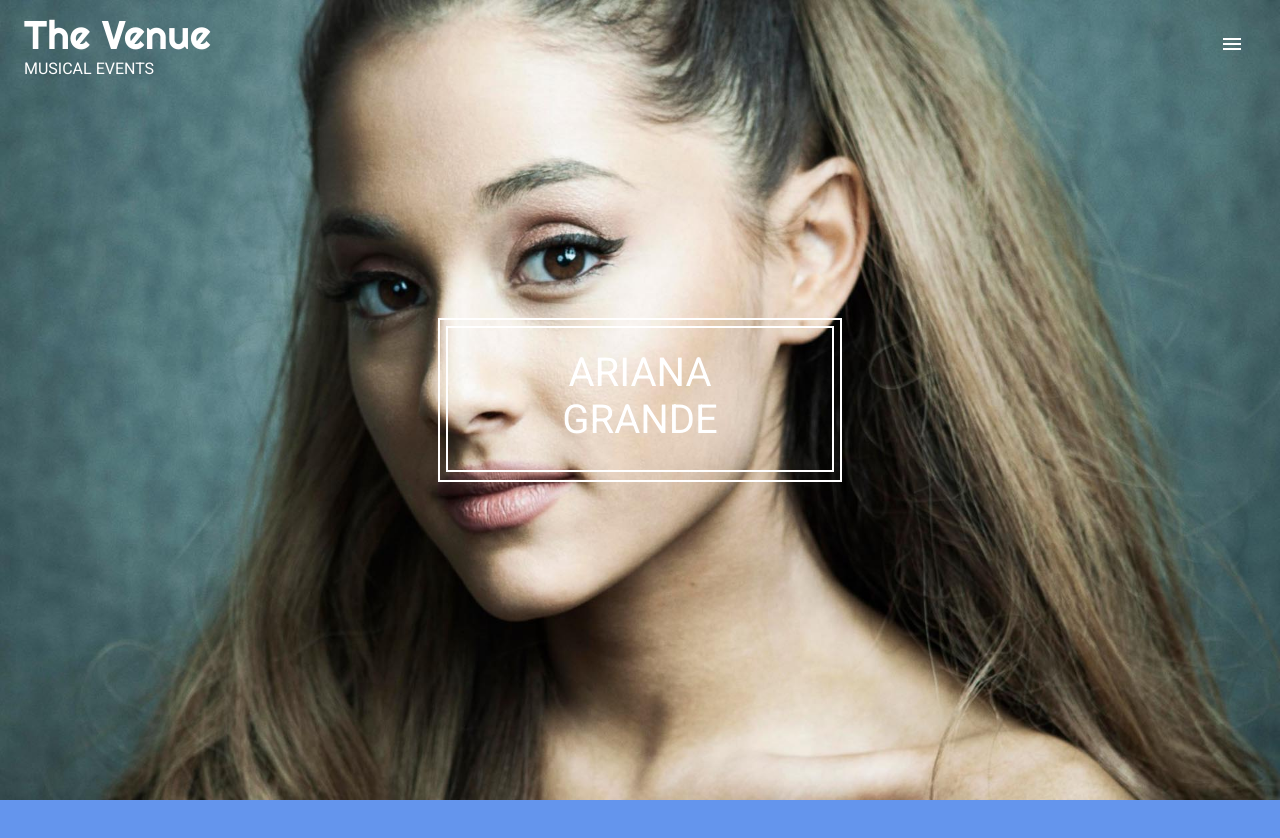
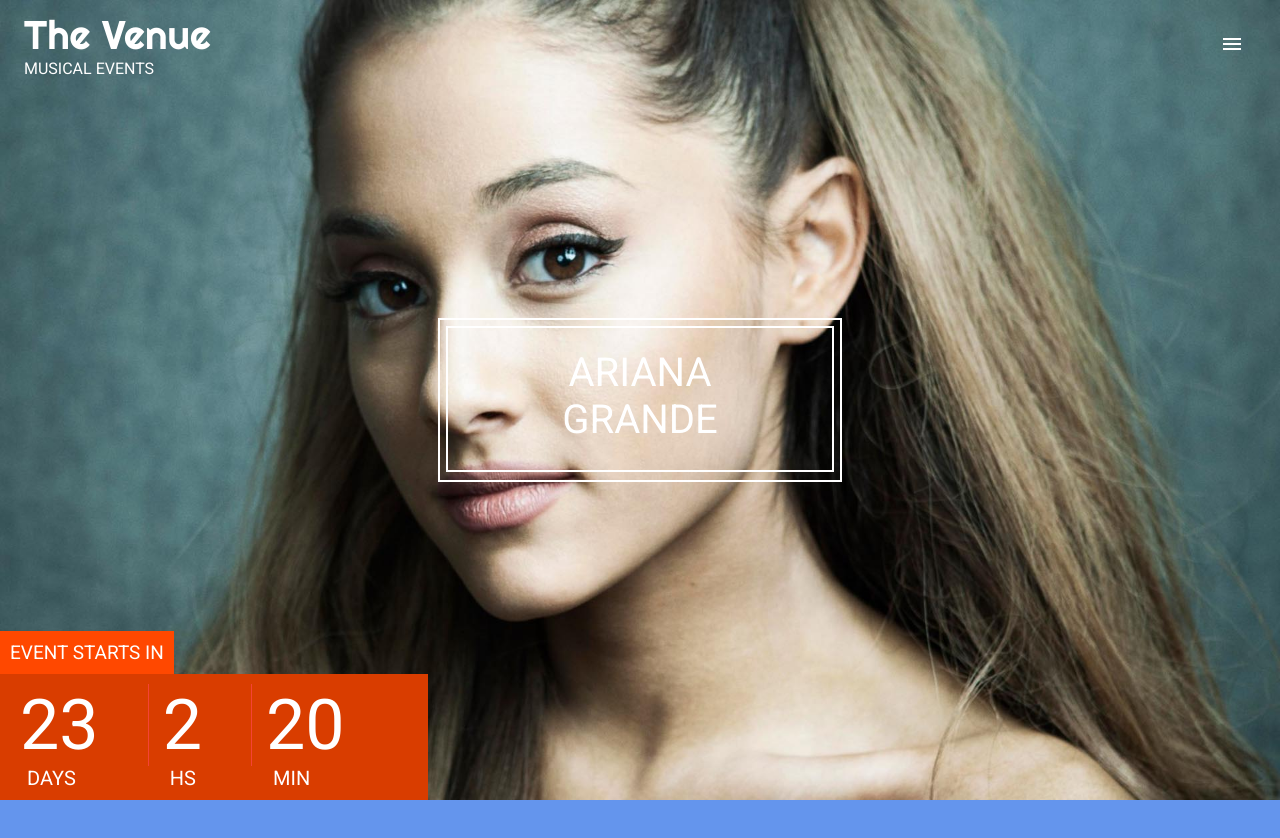
Before and after one commit to DundarKoray/React__Project__The-Venue, a React (Create React App) app: page / in a window 1280 px wide. Shown: the top 838 px of the page. Built offline with nearby package versions, Linux system fonts and the light colour scheme.

Commit message:
imported react reveal for animation

```diff
--- a/src/components/featured/CountDown.js
+++ b/src/components/featured/CountDown.js
@@ -1,11 +1,49 @@
 import React, { Component } from 'react';
+import Slide from 'react-reveal/Slide';
 
 class CountDown extends Component {
+
+    state = {
+
+    }
+
     render() {
         return (
-            <div>
+            <Slide left delay={1000}>
+                <div className="countdown_wrapper">
+                    <div className="countdown_top">
+                        Event starts in
+                </div>
+                    <div className="countdown_bottom">
+                        <div className="countdown_item">
+                            <div className="countdown_time">
+                                23
+                        </div>
+                            <div className="countdown_tag">
+                                Days
+                        </div>
+                        </div>
+                        <div className="countdown_item">
+                            <div className="countdown_time">
+                                2
+                        </div>
+                            <div className="countdown_tag">
+                                Hs
+                        </div>
+                        </div>
+                        <div className="countdown_item">
+                            <div className="countdown_time">
+                                20
+                        </div>
+                            <div className="countdown_tag">
+                                Min
+                        </div>
+                        </div>
+                    </div>
 
-            </div>
+                </div>
+            </Slide>
+
         );
     }
 }
```
